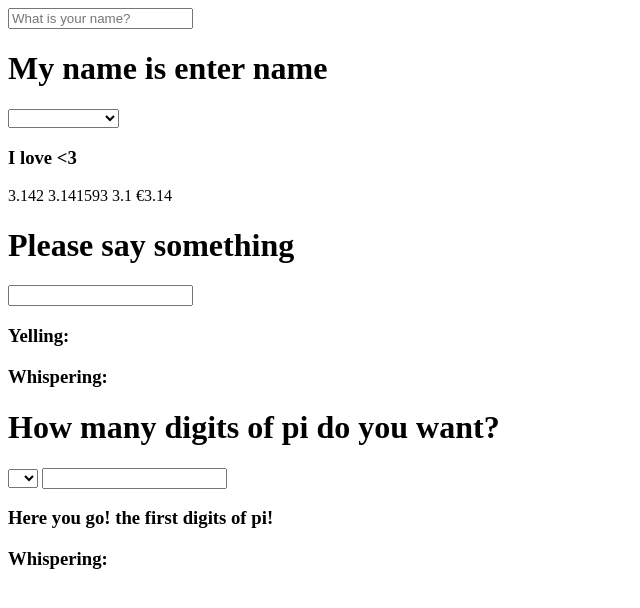
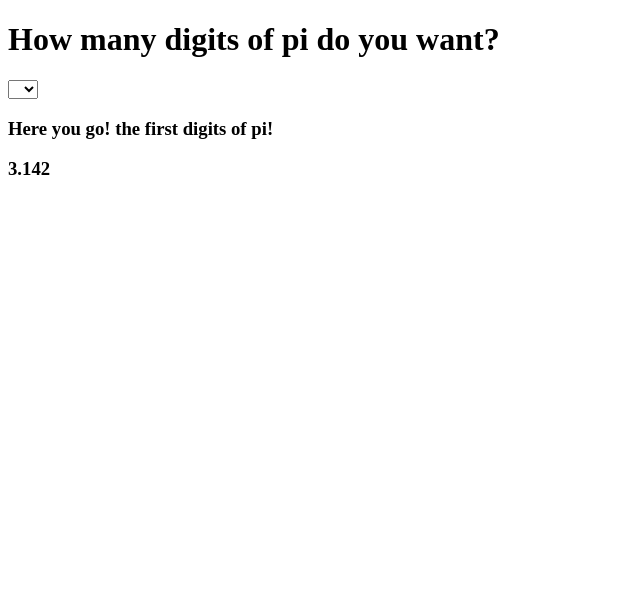
Before and after one commit to zenvercoder/angular101, a website: page index.html in a window 1280 px wide. Shown: the whole page, without its empty margins (0-640 px from the left). Drawn offline with nearby package versions, Linux system fonts and the light colour scheme.

Commit message:
:sparkles:

```diff
--- a/index.html
+++ b/index.html
@@ -6,42 +6,6 @@
     <title>{{ greeting }}</title>
 </head>
 <body>
-<!--<h1>Hello World</h1>-->
-<!--<p>{{1 + 6}}<p>-->
-<!--<div>-->
-<!--<p>Say something to the world <input type="text" ng-model="greeting" ng-init="greeting='Hello, '"></p>-->
-<!--<p>{{ greeting }} world!</p>-->
-<!--</div>-->
-
-<!--unit 2-->
-<input type="text" ng-model="name" placeholder="What is your name?">
-<!--ternary if/else-->
-<!--if true, do the first thing. else do the second thing-->
-<h1>My name is {{name?name:'enter name'}}</h1>
-
-<!--ng-init sets a default value but also dirties the model on load-->
-<!--<h1 ng-init="name='test' ">Hai my name is {{name}}</h1>-->
-
-<select ng-model="favAnimal">
-    <option value="Cats">Cats</option>
-    <option value="Dogs and Cats">Dogs and Cats</option>
-    <option value="Neither">Neither</option>
-</select>
-
-<h3>I love {{favAnimal}} <3 </h3>
-
-<!--unit 4-->
-{{3.14159265359 | number:3}}
-{{3.14159265359 | number:6}}
-{{3.14159265359 | number:1}}
-
-{{3.14159265359 | currency:"€"}}
-
-<h1>Please say something</h1>
-<input type="text" ng-model="quote">
-<h3>Yelling: {{quote | uppercase}}</h3>
-<h3>Whispering: {{quote | lowercase}}</h3>
-
 
 <h1>How many digits of pi do you want?</h1>
 <select ng-model="digitsOfPi">
@@ -53,16 +17,8 @@
     <option value="6">6</option>
     <option value="7">7</option>
 </select>
-<ng-pluralize count="digitsOfPi"
-              when="{'0': '',
-                     'one': '1 person is viewing.',
-                     'other': '{} people are viewing.'}">
-</ng-pluralize>
-
-<input type="text" ng-model="digitsOfPi">
 <h3>Here you go! the first {{digitsOfPi}} digits of pi!</h3>
-<h3>Whispering: {{quote | lowercase}}</h3>
-
+<h3>{{3.14159265359| number:digitsOfPi}}</h3>
 
 <!--npm i angular@1.5.8 -S-->
 <script src="node_modules/angular/angular.js"></script>
```
Also changed, not shown: package.json (added, +23 -0 lines), 1 other file.
